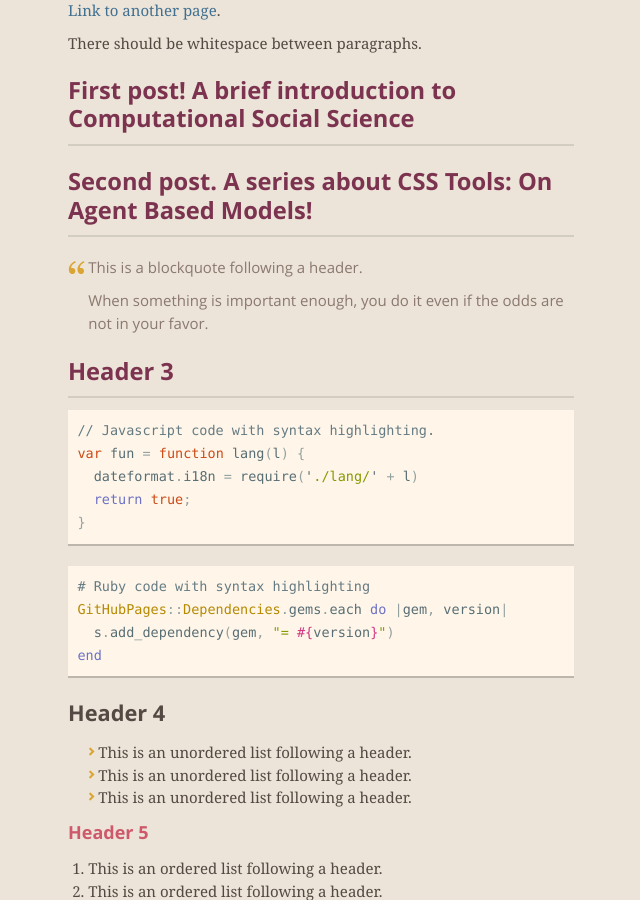
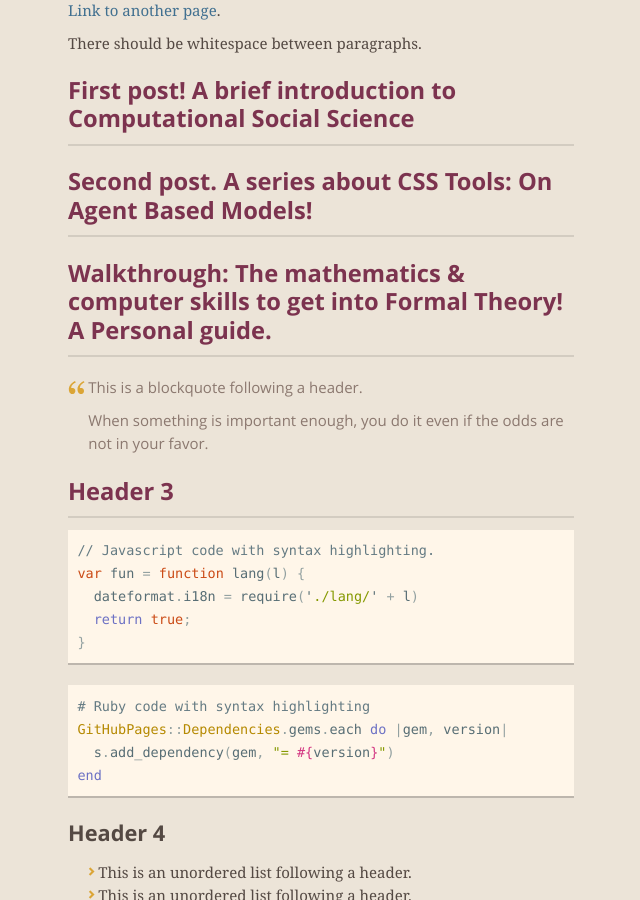
Before and after one commit to KaiqueS/KaiqueS.github.io, a Jekyll site: the page built from index.md, in a window 1280 px wide and 900 px high, scrolled down 583 px. Shown: the whole window, without its empty margins (319-959 px from the left). Built offline with Jekyll 4.4.1, drawn with Linux system fonts in a browser that asks for light colours; our own code applies the rules of GitHub Pages for plain Markdown files.

Commit message:
minor changes

```diff
--- a/index.md
+++ b/index.md
@@ -21,6 +21,8 @@ There should be whitespace between paragraphs.
 ### First post! A brief introduction to Computational Social Science
 
 ### Second post. A series about CSS Tools: On Agent Based Models!
+
+### Walkthrough: The mathematics & computer skills to get into Formal Theory! A Personal guide.
 
 > This is a blockquote following a header.
 >
```
